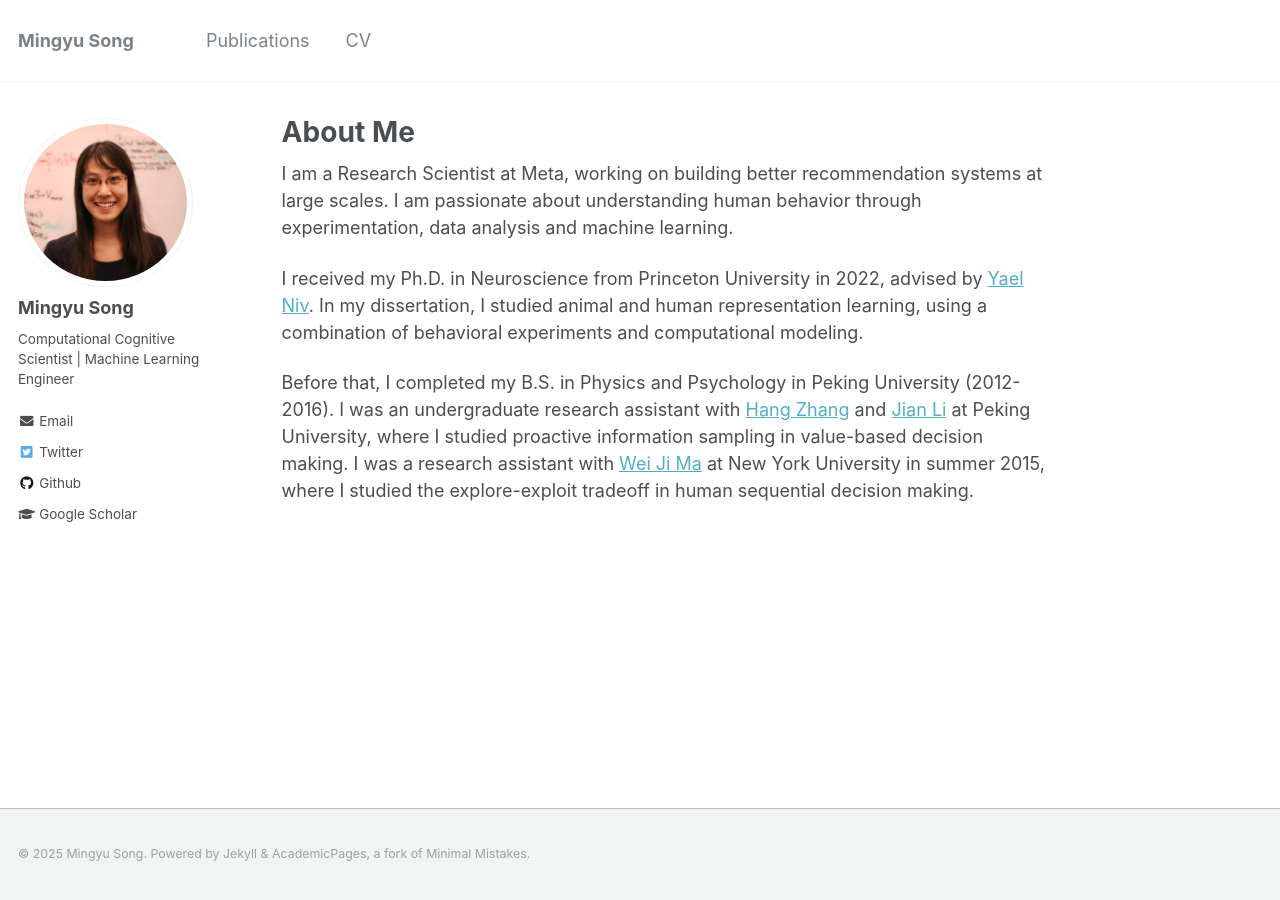
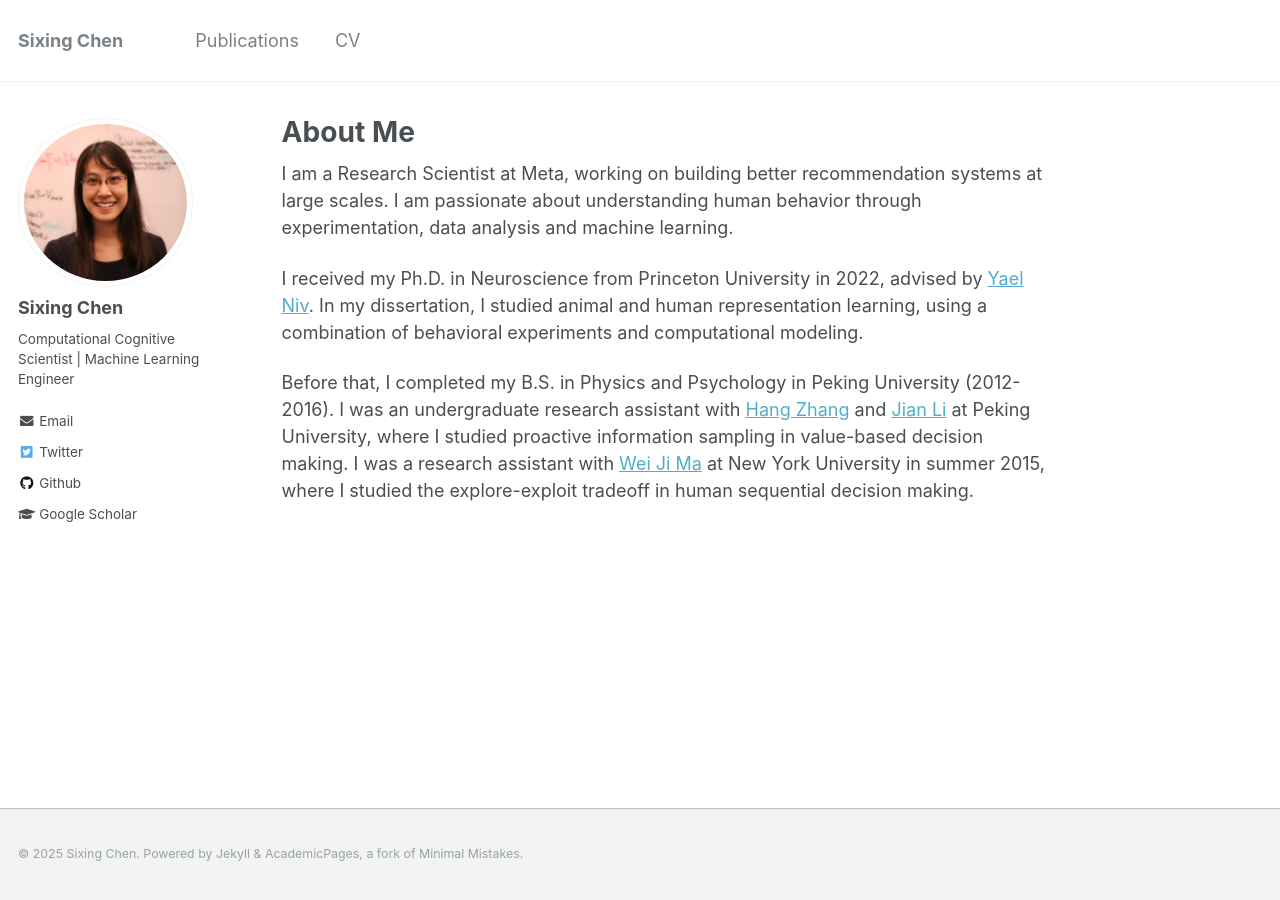
Before and after one commit to SixingChen028/SixingChen028.github.io, a Jekyll site: the page built from _pages/about.md, in a window 1280 px wide. Built offline with Jekyll 4.4.1, drawn with Linux system fonts in a browser that asks for light colours.

Commit message:
Iinitial commit

```diff
--- a/_config.yml
+++ b/_config.yml
@@ -7,13 +7,13 @@
 
 # Site Settings
 locale                   : "en-US"
-title                    : "Mingyu Song"
+title                    : "Sixing Chen"
 title_separator          : "-"
-name                     : &name "Mingyu Song"
+name                     : &name "Sixing Chen"
 description              : &description "personal website"
-url                      : https://mingyus.github.io # for local test: http://127.0.0.1:4000/
+url                      : https://sixingchen028.github.io/ # for local test: http://127.0.0.1:4000/
 baseurl                  : "" # the subpath of your site, e.g. "/blog"
-repository               : "mingyus/mingyus.github.io"
+repository               : "https://github.com/SixingChen028"
 teaser                   :  # filename of teaser fallback teaser image placed in /images/, .e.g. "500x300.png"
 breadcrumbs              : false # true, false (default)
 words_per_minute         : 160
@@ -80,14 +80,14 @@ analytics:
 
 # Site Author
 author:
-  name             : "Mingyu Song"
+  name             : "Sixing Chen"
   avatar           : "profile.jpg"
   bio              : "Computational Cognitive Scientist | Machine Learning Engineer"
   # location         : "Princeton Neuroscience Institute"
   employer         :
   # pubmed           : "https://www.ncbi.nlm.nih.gov/pubmed/?term=john+snow"
-  googlescholar    : "https://scholar.google.com/citations?user=B-JNa78AAAAJ&hl=en"
-  email            : "mingyussong@gmail.com"
+  googlescholar    : "https://scholar.google.com/citations?user=Zgc5UOwAAAAJ&hl=en"
+  email            : "sixing.chen@nyu.edu"
   researchgate     :  # example: "https://www.researchgate.net/profile/yourprofile"
   uri              :
   bitbucket        :
@@ -96,7 +96,7 @@ author:
   flickr           :
   facebook         :
   foursquare       :
-  github           : "mingyus"
+  github           : "SixingChen028"
   google_plus      :
   keybase          :
   instagram        :
@@ -109,7 +109,7 @@ author:
   stackoverflow    : # http://stackoverflow.com/users/123456/username
   steam            :
   tumblr           :
-  twitter          : "mingyussong"
+  twitter          : "_SixingChen"
   vine             :
   weibo            :
   xing             :
```
Also changed, not shown: README.md (+1 -3 lines), 1 other file.
